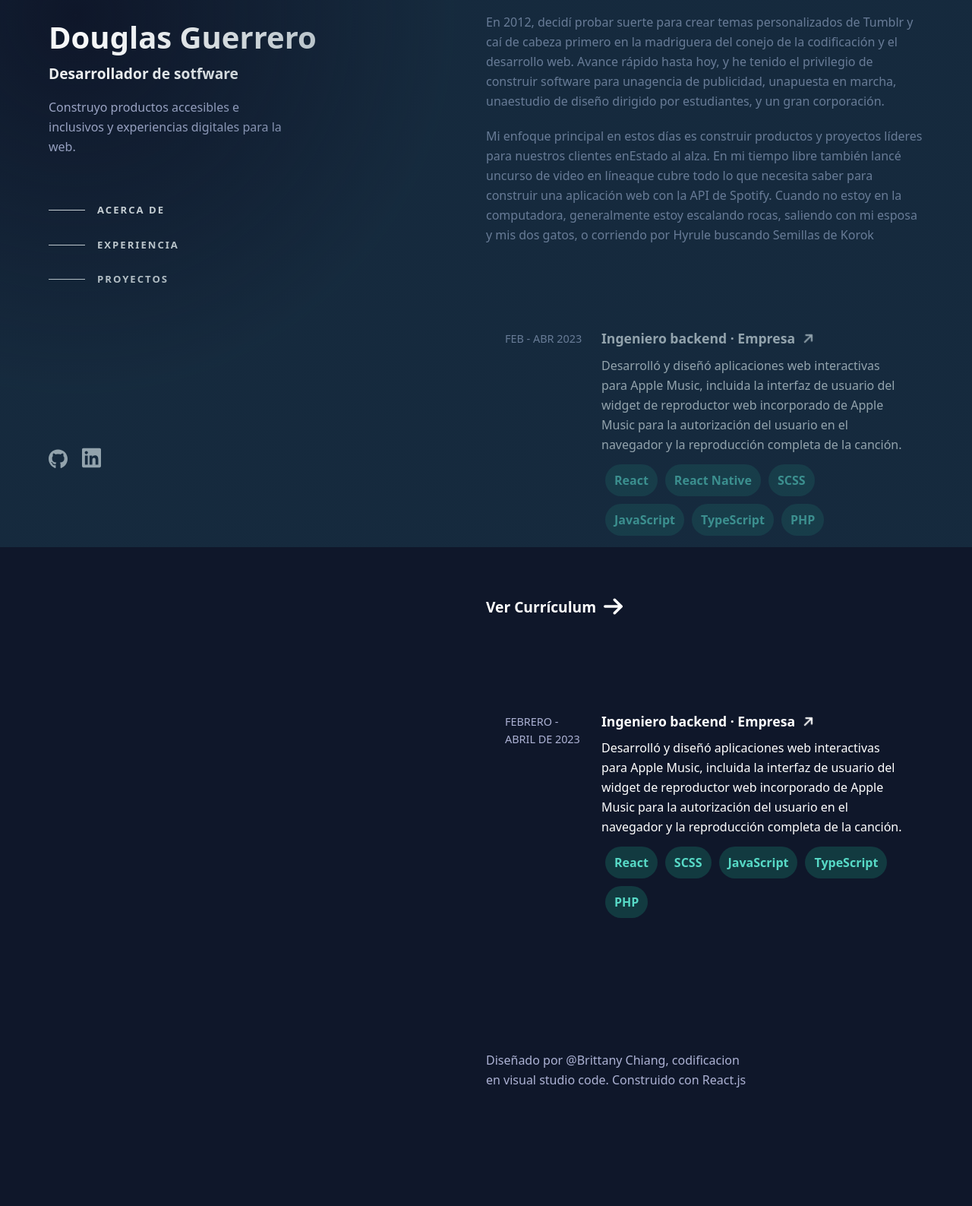
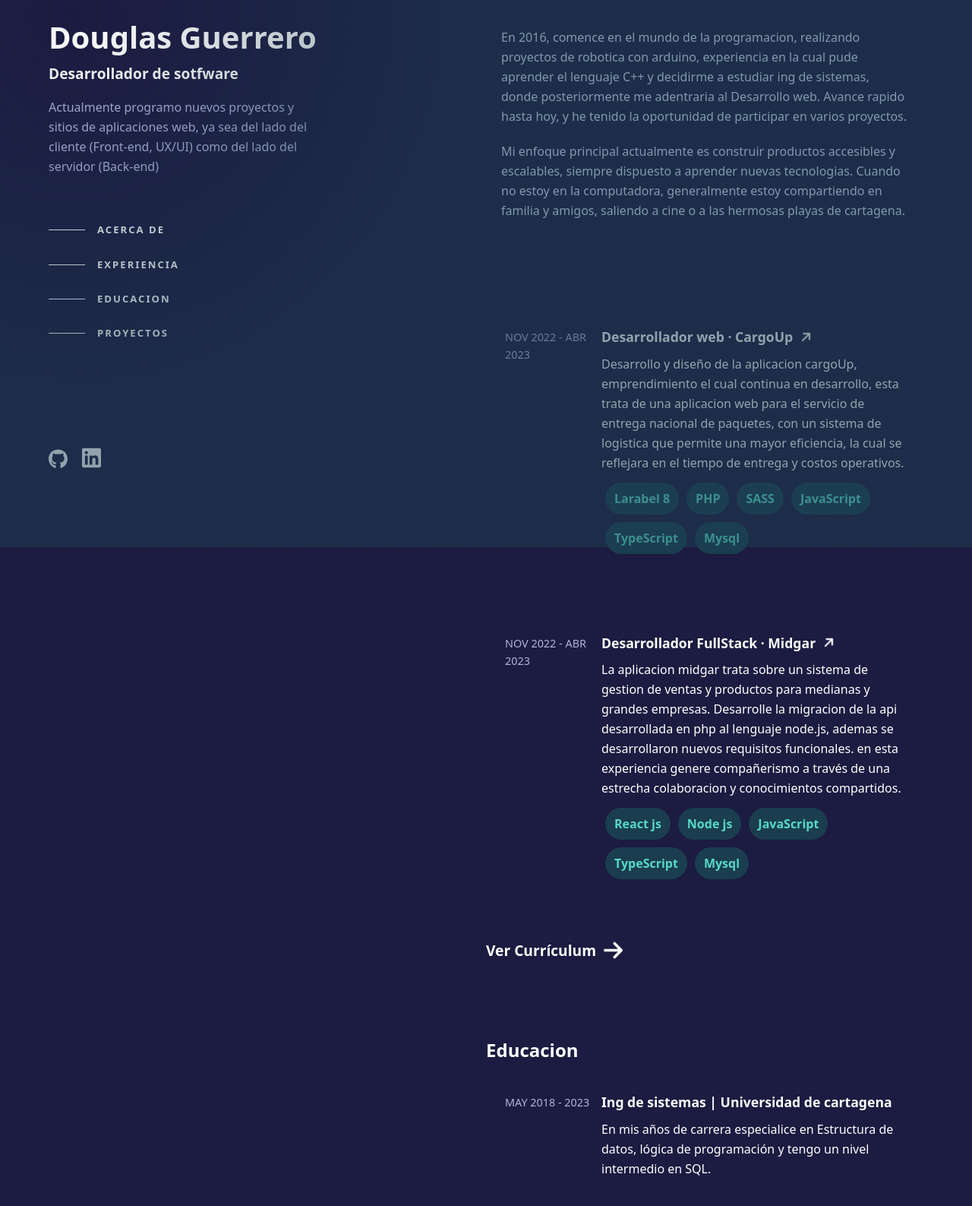
Before and after one commit to douglasd11/portafolio, a plain HTML site: page index.html in a window 1280 px wide. Shown: the part 80-1667 px from the top of the page at 76% size. Before the commit the page ends 1610 px from the top, so only its background shows below. Drawn offline with Linux system fonts and the light colour scheme.

Commit message:
agregando, proyectos, experiencia y icono

```diff
--- a/index.html
+++ b/index.html
@@ -3,8 +3,9 @@
 <head>
     <meta charset="UTF-8">
     <meta http-equiv="X-UA-Compatible" content="IE=edge">
+    <link rel="icon" type="image/svg+xml" href="/img/icondg.png" />
     <meta name="viewport" content="width=device-width, initial-scale=1.0">
-    <title>Document</title>
+    <title>Douglas Guerrero</title>
     <link rel="stylesheet" href="main.css">
 </head>
 <body>
@@ -19,7 +20,9 @@
                             <p>Desarrollador de sotfware</p>
                         </div>
                         <div class="info">
-                            <p class="opa">Construyo productos accesibles e inclusivos y experiencias digitales para la web.</p>
+                            <p class="opa">Actualmente programo nuevos proyectos y sitios de aplicaciones web, ya sea del lado del cliente
+                                (Front-end, UX/UI) como del lado del servidor (Back-end)
+                            </p>
                         </div>
                     </div>
 
@@ -38,6 +41,12 @@
                                 </a>
                             </li>
                             <li>
+                                <a href="#educacion">
+                                <span class="line"></span>
+                                <span>EDUCACION</span>
+                                </a>
+                            </li>
+                            <li>
                                 <a href="#proyectos">
                                 <span class="line"></span>
                                 <span>PROYECTOS</span>
@@ -48,75 +57,153 @@
 
                 </div>
                 <div class="redes">
-                    <a href=""><img src="img/github.svg" alt=""></a>
-                    <a href=""><img src="img/linkedin.svg" alt=""></a>
+                    <a href="https://github.com/douglasd11" target="_blank"><img src="img/github.svg" alt=""></a>
+                    <a href="https://www.linkedin.com/in/douglas-ge"><img src="img/linkedin.svg" target="_blank" alt=""></a>
                 </div>
             </header>
 
             <main id="acerca">
                 <div class="acerca" >
-                    <p>En 2012, decidí probar suerte para crear temas personalizados de Tumblr y caí de cabeza primero en la madriguera del conejo de la codificación y el desarrollo web. Avance rápido hasta hoy, y he tenido el privilegio de construir software para unagencia de publicidad, unapuesta en marcha, unaestudio de diseño dirigido por estudiantes, y un gran corporación.</p>
-                    <p>Mi enfoque principal en estos días es construir productos y proyectos líderes para nuestros clientes enEstado al alza. En mi tiempo libre también lancé uncurso de video en líneaque cubre todo lo que necesita saber para construir una aplicación web con la API de Spotify.
-                        Cuando no estoy en la computadora, generalmente estoy escalando rocas, saliendo con mi esposa y mis dos gatos, o corriendo por Hyrule buscando Semillas de Korok</p>
+                    <p>En 2016, comence en el mundo de la programacion, realizando proyectos de robotica con arduino, experiencia en la cual pude aprender el lenguaje C++ y decidirme a estudiar ing de sistemas, donde posteriormente me adentraria al Desarrollo web. Avance rapido hasta hoy, y he tenido la oportunidad de participar en varios proyectos.</p>
+                    <p>Mi enfoque principal actualmente es construir productos accesibles y escalables, siempre dispuesto a aprender nuevas tecnologias. Cuando no estoy en la computadora, generalmente estoy compartiendo en familia y amigos, saliendo a cine o a las hermosas playas de cartagena.</p>
                 </div>
+
                 <div class="experiencia" id="experiencia">
+                    <a href="http://cargoup.net/" target="_blank" class="carta">
+                        <div class="tiempo">
+                            <p>NOV 2022 - ABR 2023</p>
+                        </div>
+                        <div class="info">
+                            <div class="cargo">
+                                <p>Desarrollador web · CargoUp</p>
+                                <img src="img/arrow-right-solid.svg" alt="">
+                            </div>
+                            <div class="comentario">
+                                Desarrollo y diseño de la aplicacion cargoUp, emprendimiento
+                                el cual continua en desarrollo, esta trata de una aplicacion
+                                web para el servicio de entrega nacional de paquetes, con un sistema de logistica
+                                que permite una mayor eficiencia, la cual se reflejara en el tiempo de entrega y
+                                costos operativos.
+                            </div>
+                            <div class="tecno">
+                                <p>Larabel 8</p>
+                                <p>PHP</p>
+                                <p>SASS</p>
+                                <p>JavaScript</p>
+                                <p>TypeScript</p>
+                                <p>Mysql</p>
+                            </div>
+                        </div>
+                    </a>
+
+                    <a href="https://midgar.artosh.dev/landing/" target="_blank" class="carta">
+                        <div class="tiempo">
+                            <p>NOV 2022 - ABR 2023</p>
+                        </div>
+                        <div class="info">
+                            <div class="cargo">
+                                <p>Desarrollador FullStack · Midgar</p>
+                                <img src="img/arrow-right-solid.svg" alt="">
+                            </div>
+                            <div class="comentario">
+                                La aplicacion midgar trata sobre un sistema de gestion de ventas y productos para
+                                medianas y grandes empresas.
+                                Desarrolle la migracion de la api desarrollada en php al lenguaje node.js,
+                                ademas se desarrollaron nuevos requisitos funcionales.
+                                en esta experiencia genere compañerismo a través de una estrecha colaboracion y conocimientos compartidos.
+                            </div>
+                            <div class="tecno">
+                                <p>React js</p>
+                                <p>Node js</p>
+                                <p>JavaScript</p>
+                                <p>TypeScript</p>
+                                <p>Mysql</p>
+                            </div>
+                        </div>
+                    </a>
+
+                    <div class="curr">
+                        <a href="docs/Curriculum Douglas.pdf" target="_blank">Ver Currículum</a>
+                        <img src="img/arrow-right-solid.svg" alt="">
+                    </div>
+
+                </div>
+
+                <div class="Educacion" id="educacion">
+                    <h2>Educacion</h2>
 
                     <div class="carta">
                         <div class="tiempo">
-                            <p>FEB - ABR 2023</p>
+                            <p>MAY 2018 - 2023</p>
                         </div>
                         <div class="info">
                             <div class="cargo">
-                                <p>Ingeniero backend · Empresa</p>
-                                <img src="img/arrow-right-solid.svg" alt="">
+                                <p>Ing de sistemas | Universidad de cartagena</p>
+
                             </div>
                             <div class="comentario">
-                                Desarrolló y diseñó aplicaciones web interactivas para Apple Music, incluida la interfaz de usuario del widget de reproductor web incorporado de Apple Music para la autorización del usuario en el navegador y la reproducción completa de la canción.
-                            </div>
-                            <div class="tecno">
-                                <p>React</p>
-                                <p>React Native</p>
-                                <p>SCSS</p>
-                                <p>JavaScript</p>
-                                <p>TypeScript</p>
-                                <p>PHP</p>
+                                En mis años de carrera especialice en Estructura de datos, lógica de programación y tengo un nivel intermedio en SQL.
                             </div>
                         </div>
                     </div>
 
-                    <div class="curr">
-                        <a href="#">Ver Currículum</a>
-                        <img src="img/arrow-right-solid.svg" alt="">
+                    <div class="carta">
+                        <div class="tiempo">
+                            <p>OCT 2021 - DIC 2021</p>
+                        </div>
+                        <div class="info">
+                            <div class="cargo">
+                                <p>Habilidades en programacion | Universidad de antioquia</p>
+
+                            </div>
+                            <div class="comentario">
+                                Programa de formación el cual tuvo una intensidad de 600 horas, reuní los requisitos exigidos por el Fondo Único de tecnologías de la información y las comunicaciones (MIN TIC) y la Universidad de Antioquia.
+                            </div>
+                        </div>
                     </div>
-
-                </div>
-                <div class="proyectos" id="proyectos">
 
                     <div class="carta">
                         <div class="tiempo">
-                            <p>FEBRERO - ABRIL DE 2023</p>
+                            <p>FEC 2015 - OCT 2017</p>
                         </div>
                         <div class="info">
                             <div class="cargo">
-                                <p>Ingeniero backend · Empresa</p>
-                                <img src="img/arrow-right-solid.svg" alt="">
+                                <p>Sistemas de equipo de computo | Sena</p>
                             </div>
                             <div class="comentario">
-                                Desarrolló y diseñó aplicaciones web interactivas para Apple Music, incluida la interfaz de usuario del widget de reproductor web incorporado de Apple Music para la autorización del usuario en el navegador y la reproducción completa de la canción.
-                            </div>
-                            <div class="tecno">
-                                <p>React</p>
-                                <p>SCSS</p>
-                                <p>JavaScript</p>
-                                <p>TypeScript</p>
-                                <p>PHP</p>
+                                Tecnicatura en implementación de mantenimiento de sistemas y equipos de cómputo.
                             </div>
                         </div>
                     </div>
 
                 </div>
+
+                <div class="proyectos" id="proyectos">
+                    <h2>Proyectos</h2>
+                    <a href="https://github.com/douglasd11/gestion-ventas-react-mongodb" class="carta">
+                        <div class="tiempo">
+                            <img src="img/gestionventas.PNG" width="100px" alt="">
+                        </div>
+                        <div class="info">
+                            <div class="cargo">
+                                <p>Gestion ventas react-mongodb</p>
+                                <img src="img/arrow-right-solid.svg" alt="">
+                            </div>
+                            <div class="comentario">
+                                Sistema crud para geston de ventas, productos y usuarios, ademas de darle acceso a los distintos modulos a cada usuario mediante un rol.
+                            </div>
+                            <div class="tecno">
+                                <p>React</p>
+                                <p>Node js</p>
+                                <p>JavaScript</p>
+                                <p>MongoDB</p>
+                            </div>
+                        </div>
+                    </a>
+
+                </div>
                 <div class="pie-pagina">
-                    <p>Diseñado por @Brittany Chiang, codificacion en visual studio code. Construido con React.js</p>
+                    <p>Diseñado en Figma, codificacion en visual studio code. Construido con React.js</p>
                 </div>
             </main>
         </div>
--- a/main.css
+++ b/main.css
@@ -12,13 +12,22 @@ html{
 
 body{
     --tw-bg-opacity: 1;
-    background-color: rgb(15 23 42/var(--tw-bg-opacity));
+    /* background-color: rgb(15 23 42/var(--tw-bg-opacity)); */
+    background-color: rgb(28 27 65);
     color: white;
     line-height: 1.625;
     font-family: system-ui, -apple-system, BlinkMacSystemFont, 'Segoe UI', Roboto, Oxygen, Ubuntu, Cantarell, 'Open Sans', 'Helvetica Neue', sans-serif;
 }
 
-img{
+a{
+    color: white;
+}
+
+.redes img{
+    width: 25px;
+}
+
+.curr img{
     width: 25px;
 }
 
@@ -83,7 +92,7 @@ header{
 
 .presentacion .info p{
     margin-top: 1rem;
-    max-width: 20rem;
+    max-width: 22rem;
 }
 
 .secciones{
@@ -125,15 +134,29 @@ main{
 
 .acerca{
     margin-bottom: 4rem;
+    padding: 20px;
 }
 
 .acerca p{
-    color: var(--main-text);
+    color: rgb(219, 236, 255);
     margin-bottom: 20px;
 }
 
 .experiencia, .proyectos{
     margin-bottom: 6rem;
+}
+
+.secciones li a{
+    width: fit-content;
+}
+
+.secciones li a .line{
+    transition: all .5s;
+}
+
+.secciones li a:hover .line{
+    transition: .5s;
+    width: 5rem;
 }
 
 .carta{
@@ -144,6 +167,7 @@ main{
     border-radius: 10px;
     transition: all 0.2s;
     cursor: pointer;
+    margin-top: 10px;
 }
 
 .carta:hover{
@@ -224,3 +248,27 @@ main{
     color: var(--main-text);
     max-width: 22rem;
 }
+
+
+
+/* ----------------------------------------------------- */
+
+@media (max-width: 720px) {
+
+    .principal{
+        flex-direction: column;
+    }
+
+    header{
+        position: relative;
+        width: 100%;
+    }
+
+    main{
+        width: 100%;
+    }
+
+    .redes{
+        margin-top: 3rem;
+    }
+  }
```
Also changed, not shown: img/gestionventas.PNG (added), img/icondg.png (added), 2 other files.
